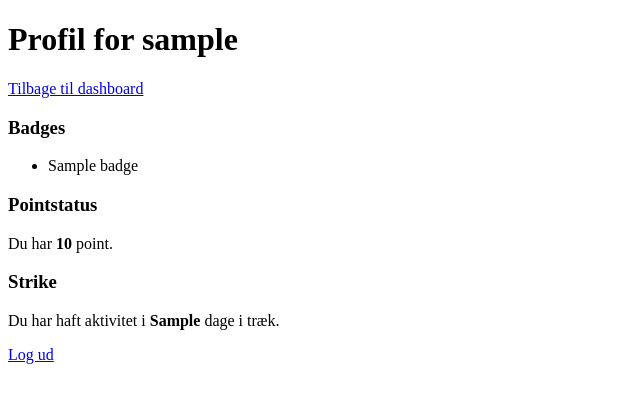
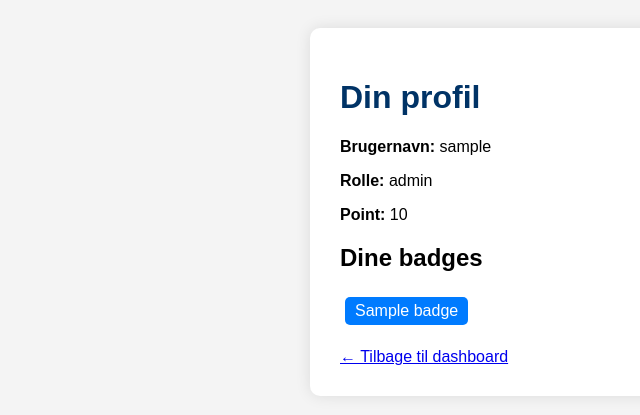
Before and after one commit to goldensn68/navoras-test, a Flask app: template templates/profile.html in a window 1280 px wide. Shown: the top 415 px of the page, without its empty margins (0-640 px from the left). Run offline with Flask 3, Linux system fonts and the light colour scheme; the template is opened without the code that fills it: most values are stand-ins (such as "Sample title", 1, 10 or a date in 2020).

```diff
--- a/app.py
+++ b/app.py
@@ -5,7 +5,7 @@ import os
 app = Flask(__name__)
 app.secret_key = "hemmelig_nøgle"
 
-# Brug korrekt sti til users.json i roden
+# Indlæs brugere fra users.json i roden
 def load_users():
     with open("users.json", "r", encoding="utf-8") as f:
         return json.load(f)["users"]
@@ -34,46 +34,29 @@ def login():
 @app.route("/dashboard")
 def user_dashboard():
     if "username" in session and session.get("role") == "bruger":
-        # Dummydata til båd, log og vedligeholdelse
-        boat = {"name": "Havmåge", "length": "8,5 m", "motor": "Yanmar 2GM20"}
-        logs = [{"entry": "Sejlede til Anholt"}, {"entry": "Lille tur i fjorden"}]
-        tasks = [{"task": "Olieskift", "status": "Afsluttet"}, {"task": "Filtertjek", "status": "Afventer"}]
-
-        return render_template("user_dashboard.html",
-                               username=session["username"],
-                               boat=boat,
-                               logs=logs,
-                               tasks=tasks)
+        return render_template("user_dashboard.html", username=session["username"], boat=None, logs=[], tasks=[])
     return redirect(url_for("login"))
 
 @app.route("/admin")
 def admin_dashboard():
     if "username" in session and session.get("role") == "admin":
-        users = {user["username"]: user for user in load_users()}
-        return render_template("admin_dashboard.html", username=session["username"], users=users)
+        # Indlæs brugere og konverter til dict med brugernavn som key
+        brugere = load_users()
+        users_dict = {bruger["username"]: bruger for bruger in brugere}
+        return render_template("admin_dashboard.html", username=session["username"], users=users_dict)
     return redirect(url_for("login"))
-
-@app.route("/profile")
-def profile():
-    if "username" not in session:
-        return redirect(url_for("login"))
-
-    # Dummydata til visning
-    badges = ["Motorpasser", "Logbogssejler"]
-    points = 75
-    strike_days = 12
-
-    return render_template("profile.html",
-                           username=session["username"],
-                           badges=badges,
-                           points=points,
-                           strike_days=strike_days)
 
 @app.route("/logout")
 def logout():
     session.clear()
     return redirect(url_for("login"))
 
+@app.route("/profile")
+def profile():
+    if "username" in session:
+        return render_template("profile.html", username=session["username"])
+    return redirect(url_for("login"))
+
 # Portopsætning til Render
 if __name__ == "__main__":
     port = int(os.environ.get("PORT", 5000))
--- a/templates/profile.html
+++ b/templates/profile.html
@@ -3,24 +3,51 @@
 <head>
   <meta charset="UTF-8">
   <title>Din profil – Navoras</title>
+  <style>
+    body {
+      font-family: Arial, sans-serif;
+      background-color: #f4f4f4;
+      padding: 20px;
+    }
+    .container {
+      background: white;
+      padding: 30px;
+      max-width: 600px;
+      margin: auto;
+      border-radius: 10px;
+      box-shadow: 0 0 15px rgba(0,0,0,0.1);
+    }
+    h1 {
+      color: #003366;
+    }
+    .badge {
+      display: inline-block;
+      padding: 5px 10px;
+      margin: 5px;
+      background: #007bff;
+      color: white;
+      border-radius: 5px;
+    }
+  </style>
 </head>
 <body>
-  <h1>Profil for {{ username }}</h1>
-  <p><a href="{{ url_for('user_dashboard') }}">Tilbage til dashboard</a></p>
+  <div class="container">
+    <h1>Din profil</h1>
+    <p><strong>Brugernavn:</strong> {{ username }}</p>
+    <p><strong>Rolle:</strong> {{ role }}</p>
+    <p><strong>Point:</strong> {{ points }}</p>
 
-  <h3>Badges</h3>
-  <ul>
-    {% for badge in badges %}
-      <li>{{ badge }}</li>
-    {% endfor %}
-  </ul>
+    <h2>Dine badges</h2>
+    {% if badges %}
+      {% for badge in badges %}
+        <span class="badge">{{ badge }}</span>
+      {% endfor %}
+    {% else %}
+      <p>Du har endnu ingen badges.</p>
+    {% endif %}
 
-  <h3>Pointstatus</h3>
-  <p>Du har <strong>{{ points }}</strong> point.</p>
-
-  <h3>Strike</h3>
-  <p>Du har haft aktivitet i <strong>{{ strike_days }}</strong> dage i træk.</p>
-
-  <p><a href="{{ url_for('logout') }}">Log ud</a></p>
+    <br><br>
+    <a href="{{ url_for('user_dashboard') }}">← Tilbage til dashboard</a>
+  </div>
 </body>
 </html>
```
Also changed, not shown: users.json (+5 -5 lines).
